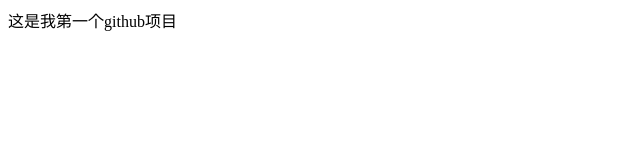
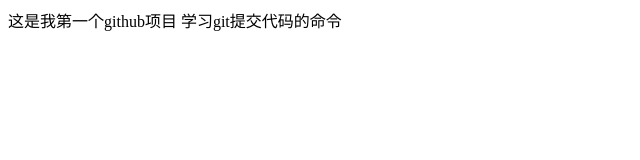
Before and after one commit to imkangsc/playDemo, a plain HTML site: page index.html in a window 1280 px wide. Shown: the whole page, without its empty margins (0-640 px from the left). Drawn offline with Linux system fonts and the light colour scheme.

Commit message:
study git

```diff
--- a/index.html
+++ b/index.html
@@ -8,5 +8,6 @@
 </head>
 <body>
   这是我第一个github项目
+  学习git提交代码的命令
 </body>
 </html>
```
